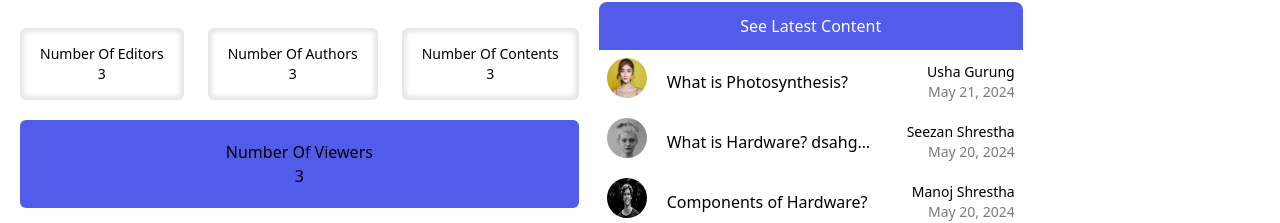
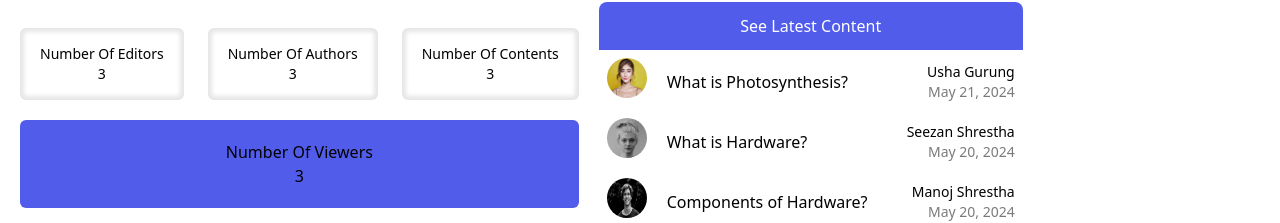
Before and after one commit to manojtsx/GyanShristi-CMS, a Next.js app in the folder client/: page /author/dashboard in a window 1280 px wide. Shown: the part 118-341 px from the top of the page. Built offline with nearby package versions, Linux system fonts and the light colour scheme.

Commit message:
refactor admin dashboard

```diff
--- a/client/src/components/common-component/NoOfUsers.tsx
+++ b/client/src/components/common-component/NoOfUsers.tsx
@@ -8,7 +8,7 @@ function NoOfUsers() {
 
   const latestContent = [
     {image: "/GirlProfile.jpg", title: "What is Photosynthesis?", author: "Usha Gurung", date: "May 21, 2024"},
-    {image: "/Girl2.jpg", title: "What is Hardware? dsahgoauerghjnajgeaihgaoubguwagadjbgagjnajkghajkhgjagjdfslkzhnsbjkendbxnfrsxfj ndfnhfgn rsjftghnjdgb vcgslkdjfgbn mm,cskerjthbgnv", author: "Seezan Shrestha", date: "May 20, 2024"},
+    {image: "/Girl2.jpg", title: "What is Hardware?", author: "Seezan Shrestha", date: "May 20, 2024"},
     {image: "/manProfile.jpg", title: "Components of Hardware?", author: "Manoj Shrestha", date: "May 20, 2024"}
   ];
 
@@ -73,7 +73,7 @@ function NoOfUsers() {
                       />
                     </div>
                     <p
-                      className="w-52 overflow-hidden text-ellipsis whitespace-nowrap text-left hover:opacity-50"
+                      className="w-52 overflow-hidden text-ellipsis whitespace-nowrap text-left hover:opacity-50 cursor-default"
                       onMouseEnter={() => setHoveredTitle(item.title)}
                       onMouseLeave={() => setHoveredTitle("")}
                     >
```
